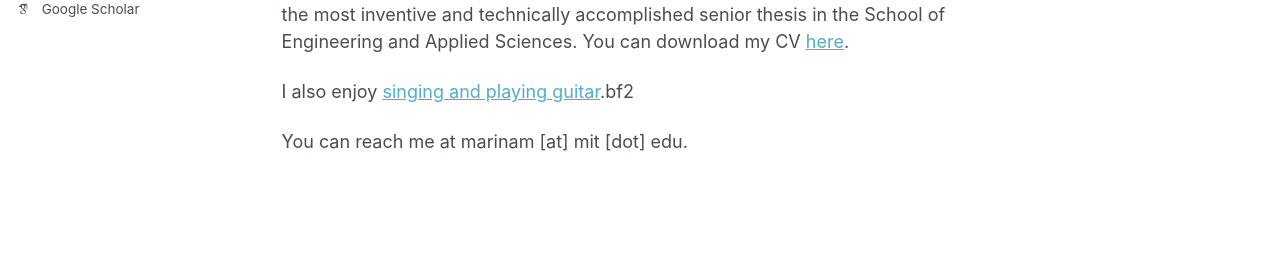
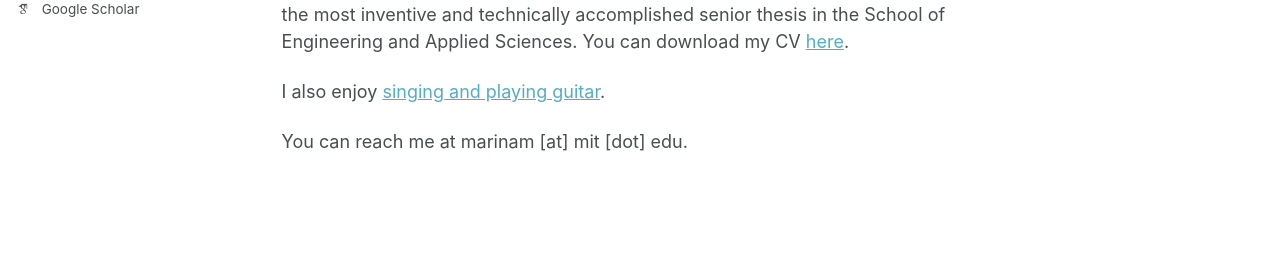
Before and after one commit to MarinaMancoridis/marinamancoridis.github.io, a Jekyll site: the page built from _pages/about.md, in a window 1280 px wide. Shown: the part 360-634 px from the top of the page. Built offline with Jekyll 4.4.1, drawn with Linux system fonts in a browser that asks for light colours; some web fonts are replaced.

Commit message:
everything broke, changing url back

```diff
--- a/_config.yml
+++ b/_config.yml
@@ -12,7 +12,7 @@
 title_separator          : "-"
 name                     : &name "Marina Mancoridis"
 description              : &description "personal description"
-url                      : https://https://marinamancoridis.github.io/ # the base hostname & protocol for your site e.g. "https://mmistakes.github.io"
+url                      : https://academicpages.github.io # the base hostname & protocol for your site e.g. "https://mmistakes.github.io"
 baseurl                  : "" # the subpath of your site, e.g. "/blog"
 repository               : "academicpages/academicpages.github.io"
 
--- a/_pages/about.md
+++ b/_pages/about.md
@@ -10,6 +10,6 @@
 
 I graduated summa cum laude from Princeton University with a degree in Computer Science. At Princeton, I worked with [Tom Griffiths](https://cocosci.princeton.edu/tom/tom.php) in the [Computational Cognitive Science Lab](https://cocosci.princeton.edu/). Upon graduating, I received the Calvin Dodd MacCracken Senior Thesis Award for the most inventive and technically accomplished senior thesis in the School of Engineering and Applied Sciences. You can download my CV [here](/files/Marina_Mancoridis_CV_Sept_2024.pdf).
 
-I also enjoy [singing and playing guitar](https://open.spotify.com/artist/1JgL4xpqLXXMX4rG1E2wnD?si=_VUlDYu6SXGjbfifFEeiMQ).bf2
+I also enjoy [singing and playing guitar](https://open.spotify.com/artist/1JgL4xpqLXXMX4rG1E2wnD?si=_VUlDYu6SXGjbfifFEeiMQ).
 
 You can reach me at marinam [at] mit [dot] edu.
```
